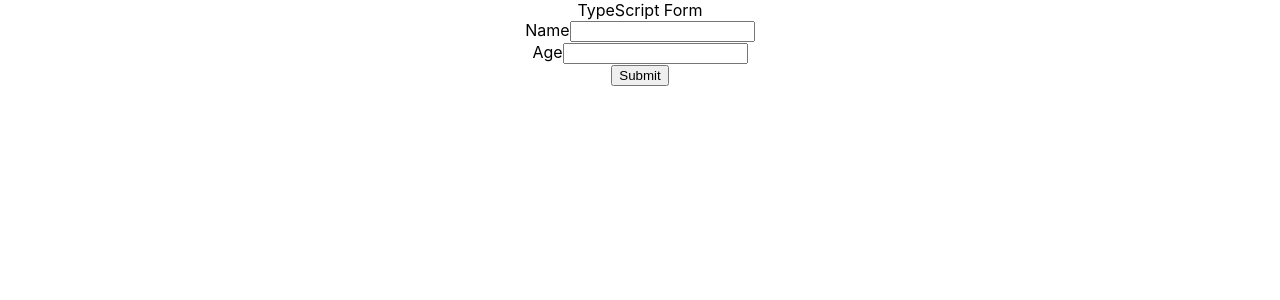
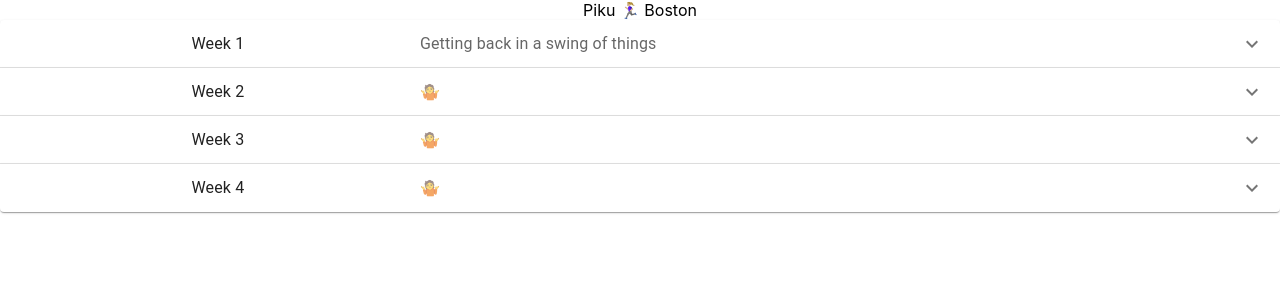
Before and after one commit to omgitsmiles/activity-trackr, a React (Create React App) app: page / in a window 1280 px wide. Shown: the top 300 px of the page. Built offline with nearby package versions, Linux system fonts and the light colour scheme.

Commit message:
ActivitiesContainer
Added a Container for activities, with form. Added handle change to grab the data from both track and tempo

```diff
--- a/package.json
+++ b/package.json
@@ -3,6 +3,10 @@
   "version": "0.1.0",
   "private": true,
   "dependencies": {
+    "@emotion/react": "^11.10.5",
+    "@emotion/styled": "^11.10.5",
+    "@mui/icons-material": "^5.11.0",
+    "@mui/material": "^5.11.6",
     "@testing-library/jest-dom": "^5.16.5",
     "@testing-library/react": "^13.4.0",
     "@testing-library/user-event": "^13.5.0",
--- a/src/App.tsx
+++ b/src/App.tsx
@@ -1,13 +1,14 @@
 import './App.css';
 import Form from './components/Form';
+import ActivitiesContainer from './components/ActivitiesContainer';
 
 
 const App: React.FC = () => {
   return (
     <div className="App">
-      TypeScript Form
+      Piku 🏃🏼‍♀️ Boston
       <div></div>
-      <Form/>
+      <ActivitiesContainer/>
     </div>
   );
 }
--- /dev/null
+++ b/src/components/ActivitiesContainer.tsx
@@ -0,0 +1,121 @@
+import React, { FormEvent, useState } from 'react'
+import Accordion from '@mui/material/Accordion';
+import AccordionDetails from '@mui/material/AccordionDetails';
+import AccordionSummary from '@mui/material/AccordionSummary';
+import Typography from '@mui/material/Typography';
+import ExpandMoreIcon from '@mui/icons-material/ExpandMore';
+import { Button } from '@mui/material';
+
+const ActivitiesContainer: React.FC = () => {
+    interface Form {
+        track: string,
+        tempo: string
+    }
+
+    const [expanded, setExpanded] = useState<string | false>(false)
+    const [formData, setFormData] = useState<Form>({
+        track: "",
+        tempo: ""
+    })
+
+    const handleChange =
+    (panel: string) => (event: React.SyntheticEvent, isExpanded: boolean) => {
+      setExpanded(isExpanded ? panel : false);
+    }
+
+    const handleForm = (e: FormEvent) => {
+        let input = e.target as HTMLFormElement
+        setFormData({
+            ...formData,
+            [input.id]: input.value
+        })
+    }
+
+  return (
+    <div>
+        <Accordion expanded={expanded === 'panel1'} onChange={handleChange('panel1')}>
+        <AccordionSummary
+          expandIcon={<ExpandMoreIcon />}
+          aria-controls="panel1bh-content"
+          id="panel1bh-header"
+        >
+          <Typography sx={{ width: '33%', flexShrink: 0 }}>
+            Week 1
+          </Typography>
+          <Typography sx={{ color: 'text.secondary' }}>Getting back in a swing of things</Typography>
+        </AccordionSummary>
+        <AccordionDetails>
+          <Typography>
+            Track: 20x200
+          </Typography>
+          <Typography>
+            Tempo: 3x10' 2' standing rest
+          </Typography>
+          <form onChange={handleForm}>
+            <label htmlFor='track'>track times </label>
+            <input id='track'></input>
+            <Button>submit</Button>
+            <label htmlFor='tempo'>tempo times </label>
+            <input id='tempo'></input>
+            <Button>submit</Button>
+          </form>
+        </AccordionDetails>
+      </Accordion>
+      <Accordion expanded={expanded === 'panel2'} onChange={handleChange('panel2')}>
+        <AccordionSummary
+          expandIcon={<ExpandMoreIcon />}
+          aria-controls="panel2bh-content"
+          id="panel2bh-header"
+        >
+          <Typography sx={{ width: '33%', flexShrink: 0 }}>Week 2</Typography>
+          <Typography sx={{ color: 'text.secondary' }}>
+           🤷
+          </Typography>
+        </AccordionSummary>
+        <AccordionDetails>
+          <Typography>
+          🤷
+          </Typography>
+        </AccordionDetails>
+      </Accordion>
+      <Accordion expanded={expanded === 'panel3'} onChange={handleChange('panel3')}>
+        <AccordionSummary
+          expandIcon={<ExpandMoreIcon />}
+          aria-controls="panel3bh-content"
+          id="panel3bh-header"
+        >
+          <Typography sx={{ width: '33%', flexShrink: 0 }}>
+            Week 3
+          </Typography>
+          <Typography sx={{ color: 'text.secondary' }}>
+          🤷
+          </Typography>
+        </AccordionSummary>
+        <AccordionDetails>
+          <Typography>
+          🤷
+          </Typography>
+        </AccordionDetails>
+      </Accordion>
+      <Accordion expanded={expanded === 'panel4'} onChange={handleChange('panel4')}>
+        <AccordionSummary
+          expandIcon={<ExpandMoreIcon />}
+          aria-controls="panel4bh-content"
+          id="panel4bh-header"
+        >
+          <Typography sx={{ width: '33%', flexShrink: 0 }}>Week 4</Typography>
+          <Typography sx={{ color: 'text.secondary' }}>
+          🤷
+          </Typography>
+        </AccordionSummary>
+        <AccordionDetails>
+          <Typography>
+          🤷
+          </Typography>
+        </AccordionDetails>
+      </Accordion>
+    </div>
+  )
+}
+
+export default ActivitiesContainer
```
Also changed, not shown: 1 other file (tests, documents, lock files or other folders).
